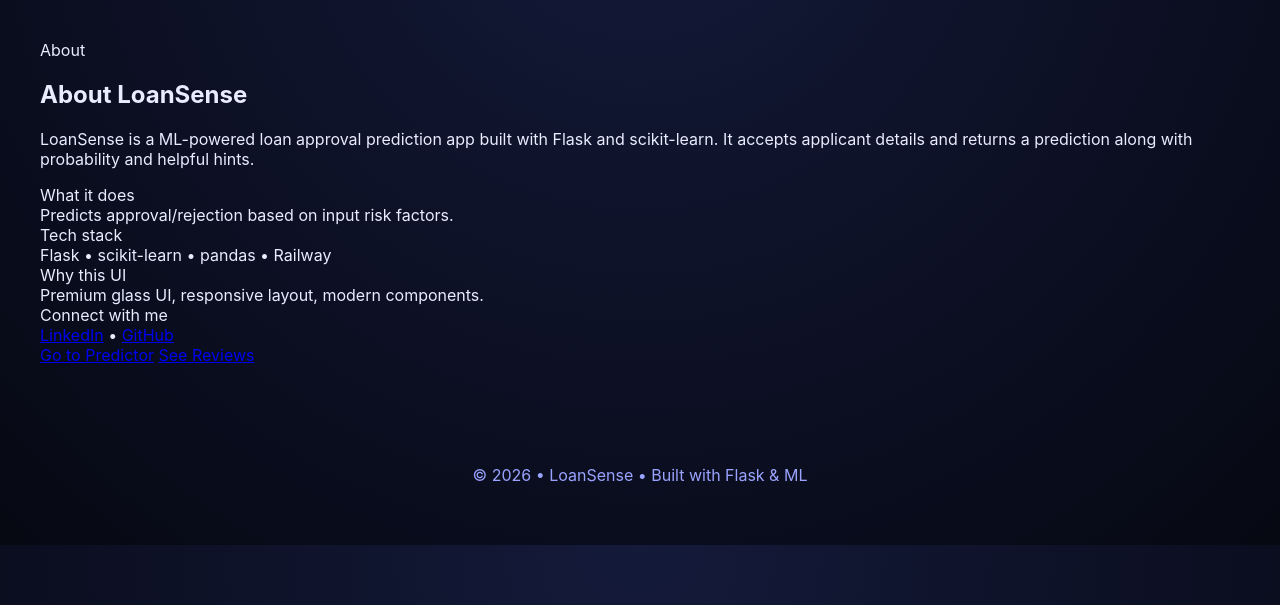
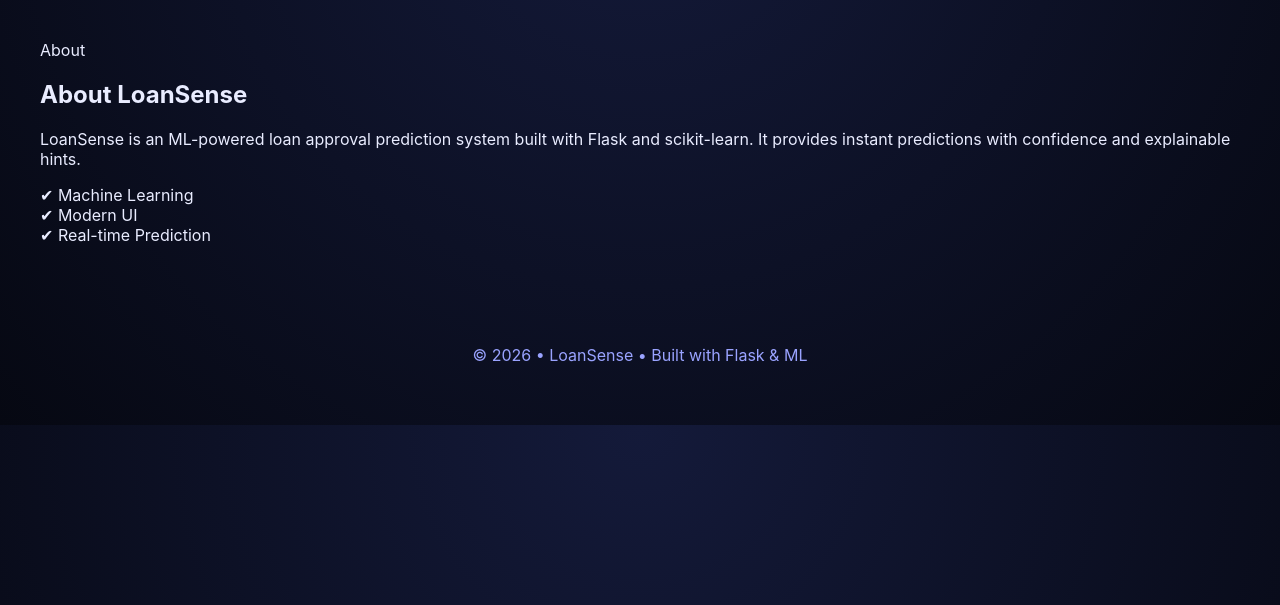
Before and after one commit to Haril2766/Loan-Default-ML, a Flask app: page /about in a window 1280 px wide. Shown: the part 140-745 px from the top of the page. Run offline with Flask 3, Linux system fonts and the light colour scheme.

Commit message:
Update about.html

```diff
--- a/templates/about.html
+++ b/templates/about.html
@@ -7,49 +7,18 @@
     <div class="glassCard">
       <div class="pill">About</div>
       <h2 class="heroTitle mt-2">About LoanSense</h2>
+
       <p class="heroText">
-        LoanSense is a ML-powered loan approval prediction app built with Flask and scikit-learn.
-        It accepts applicant details and returns a prediction along with probability and helpful hints.
+        LoanSense is an ML-powered loan approval prediction system built with Flask and scikit-learn.
+        It provides instant predictions with confidence and explainable hints.
       </p>
 
       <div class="divider"></div>
 
-      <div class="row g-4">
-        <div class="col-md-6">
-          <div class="kv">
-            <div class="k">What it does</div>
-            <div class="v">Predicts approval/rejection based on input risk factors.</div>
-          </div>
-        </div>
-        <div class="col-md-6">
-          <div class="kv">
-            <div class="k">Tech stack</div>
-            <div class="v">Flask • scikit-learn • pandas • Railway</div>
-          </div>
-        </div>
-        <div class="col-md-6">
-          <div class="kv">
-            <div class="k">Why this UI</div>
-            <div class="v">Premium glass UI, responsive layout, modern components.</div>
-          </div>
-        </div>
-        <div class="col-md-6">
-          <div class="kv">
-            <div class="k">Connect with me</div>
-            <div class="v">
-              <a class="linkBright" href="{{ social.linkedin }}" target="_blank" rel="noreferrer">LinkedIn</a>
-              <span class="sep">•</span>
-              <a class="linkBright" href="{{ social.github }}" target="_blank" rel="noreferrer">GitHub</a>
-            </div>
-          </div>
-        </div>
-      </div>
-
-      <div class="divider"></div>
-
-      <div class="d-flex gap-2 flex-wrap">
-        <a class="btn btnGlow" href="/">Go to Predictor</a>
-        <a class="btn btn-outline-light" href="/reviews">See Reviews</a>
+      <div class="microTips">
+        <div class="microTip">✔ Machine Learning</div>
+        <div class="microTip">✔ Modern UI</div>
+        <div class="microTip">✔ Real-time Prediction</div>
       </div>
     </div>
   </div>
```
